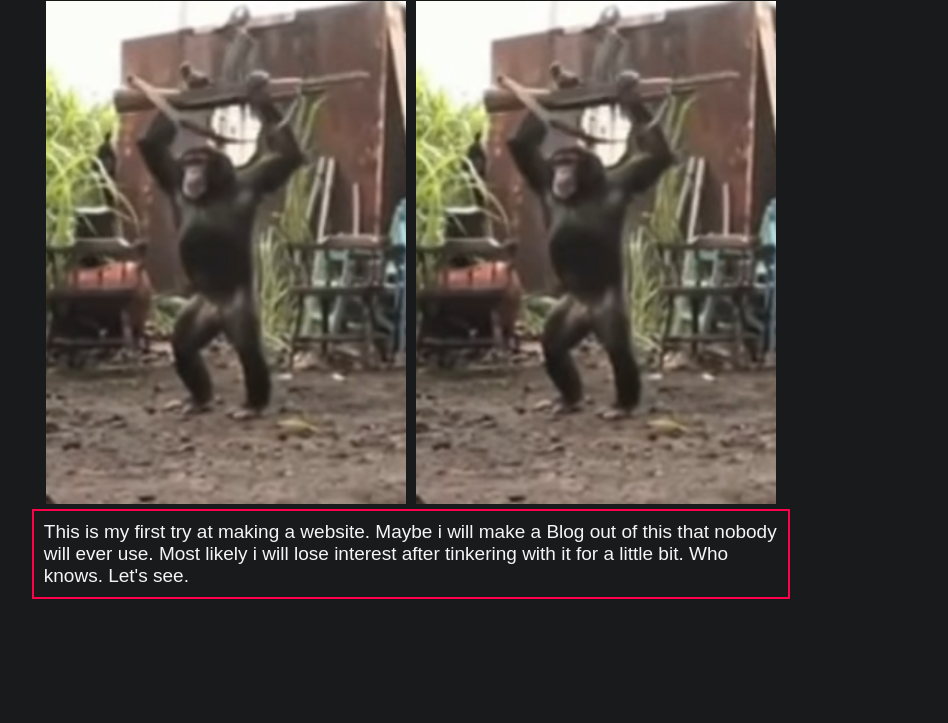
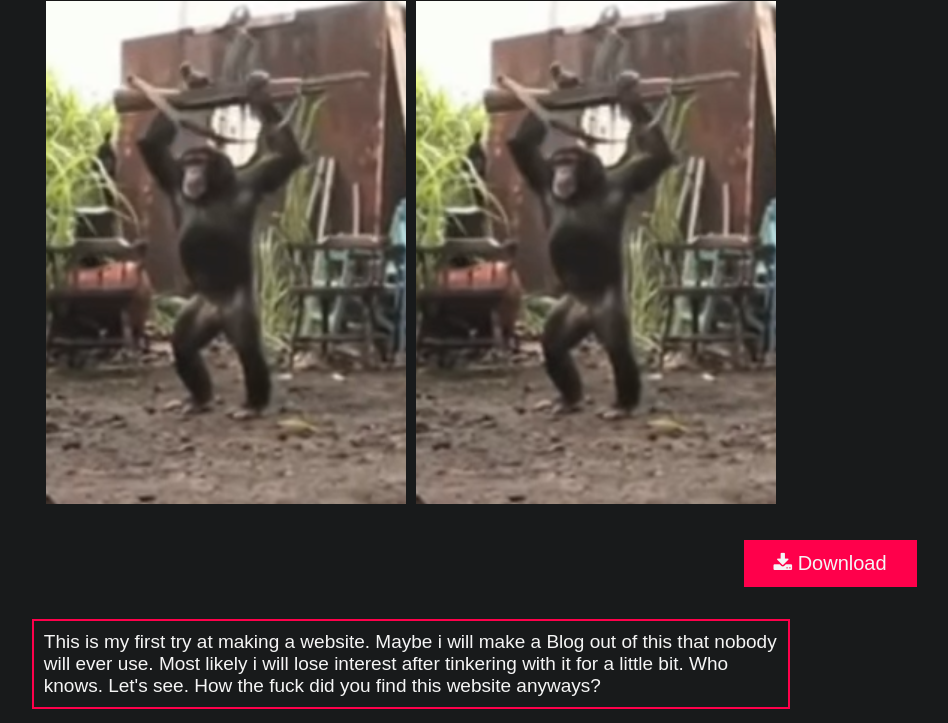
Before and after one commit to simon-vvv/kyaoq.me, a PHP site: page / in a window 1280 px wide. Shown: the part 1177-1900 px from the top of the page, without its empty margins (229-1177 px from the left). Before the commit the page ends 1776 px from the top, so only its background shows below. Run offline with PHP 8.4, Linux system fonts and the light colour scheme.

Commit message:
download

```diff
--- a/css/main.css
+++ b/css/main.css
@@ -15,6 +15,24 @@
     text-align: center;
 }
 
+.download {
+    background-color: rgb(255, 0, 75);
+    padding: 12px 30px;
+    cursor: pointer;
+    border: none;
+    font-size: 20px;
+    color: whitesmoke;
+}
+
+.download:hover {
+    background-color: rgb(255, 0, 150);
+}
+
+.downloadonewrap {
+    align-self: flex-end;
+    margin-top: 2.5%;
+    margin-right: 10%;
+}
 
 /* ids */
 
@@ -38,7 +56,7 @@
     padding: 10px;
     margin-left: 20%;
     margin-right: 20%;
-    margin-top: auto;
-    margin-bottom: 2.5%;
+    margin-top: 2.5%;
+    margin-bottom: 0.5%;
     border: solid 2px rgb(255, 0, 75);
 }
--- a/index.html
+++ b/index.html
@@ -7,6 +7,7 @@
     <meta charset="utf-8" />
     <title>kyaoq.me</title>
     <link rel="stylesheet" href="css/main.css">
+    <link rel="stylesheet" href="https://cdnjs.cloudflare.com/ajax/libs/font-awesome/4.7.0/css/font-awesome.min.css">
 </head>
 
 <header class="titel">
@@ -55,6 +56,12 @@
 
     </div>
 
+    <a href="img/akape.png" download="akape.png" class="downloadonewrap">
+    <button class="download">
+        <i class="fa fa-download"></i>
+        Download
+    </button>
+    </a>
 
 </body>
 
@@ -63,6 +70,7 @@
     <div id="footer">
         This is my first try at making a website. Maybe i will make a Blog out of this that nobody will ever use.
         Most likely i will lose interest after tinkering with it for a little bit. Who knows. Let's see.
+        How the fuck did you find this website anyways?
     </div>
 
 </footer>
```
